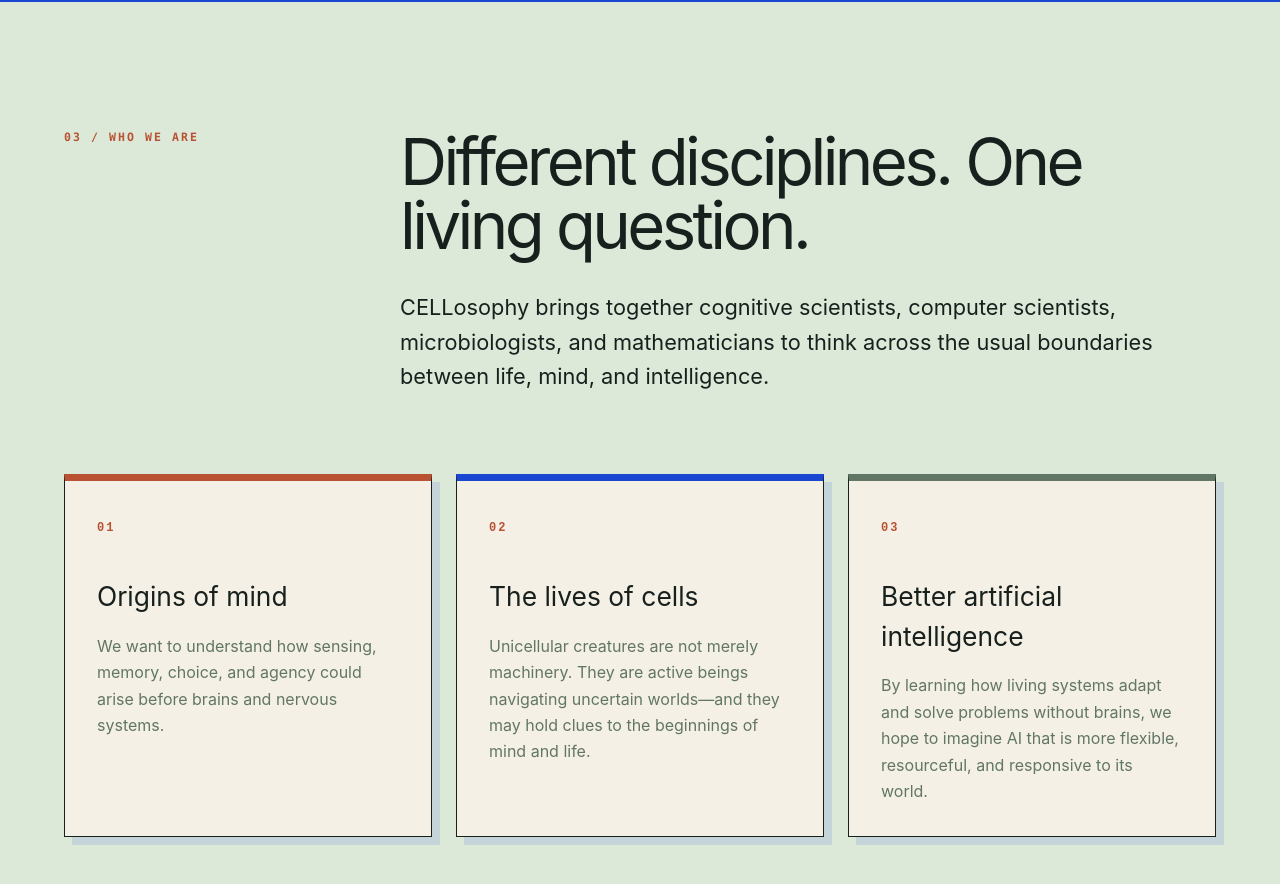
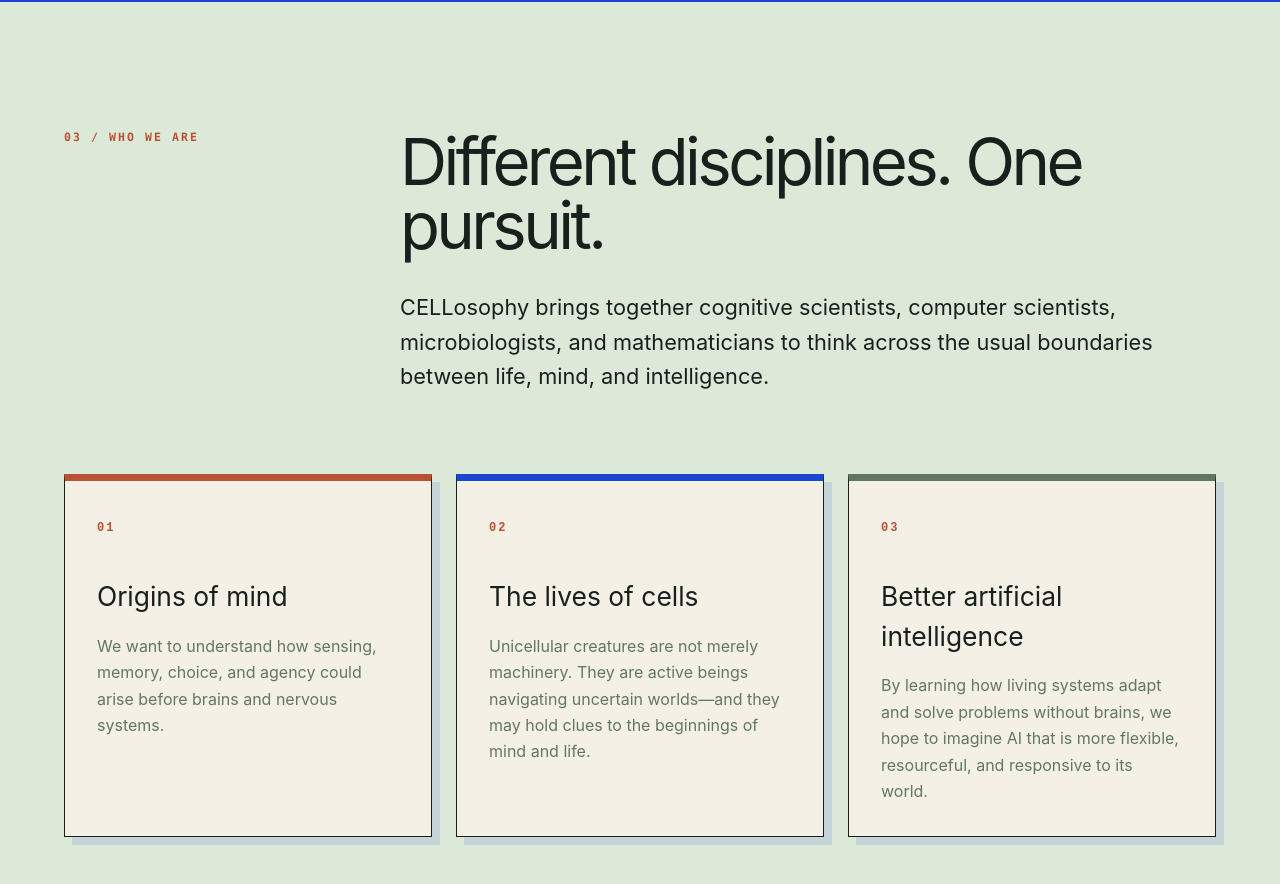
Before and after one commit to ranganaut/cellosophy-website, a Next.js app: page / in a window 1280 px wide. Shown: the part 2180-3064 px from the top of the page. Built offline with nearby package versions, Linux system fonts and the light colour scheme.

Commit message:
Updated Section 3

```diff
--- a/app/page.tsx
+++ b/app/page.tsx
@@ -107,7 +107,7 @@
         <div className="about-heading">
           <p className="section-number">03 / Who we are</p>
           <div>
-            <h2>Different disciplines. One living question.</h2>
+            <h2>Different disciplines. One pursuit.</h2>
             <p className="about-intro">
               CELLosophy brings together cognitive scientists, computer
               scientists, microbiologists, and mathematicians to think across
```
